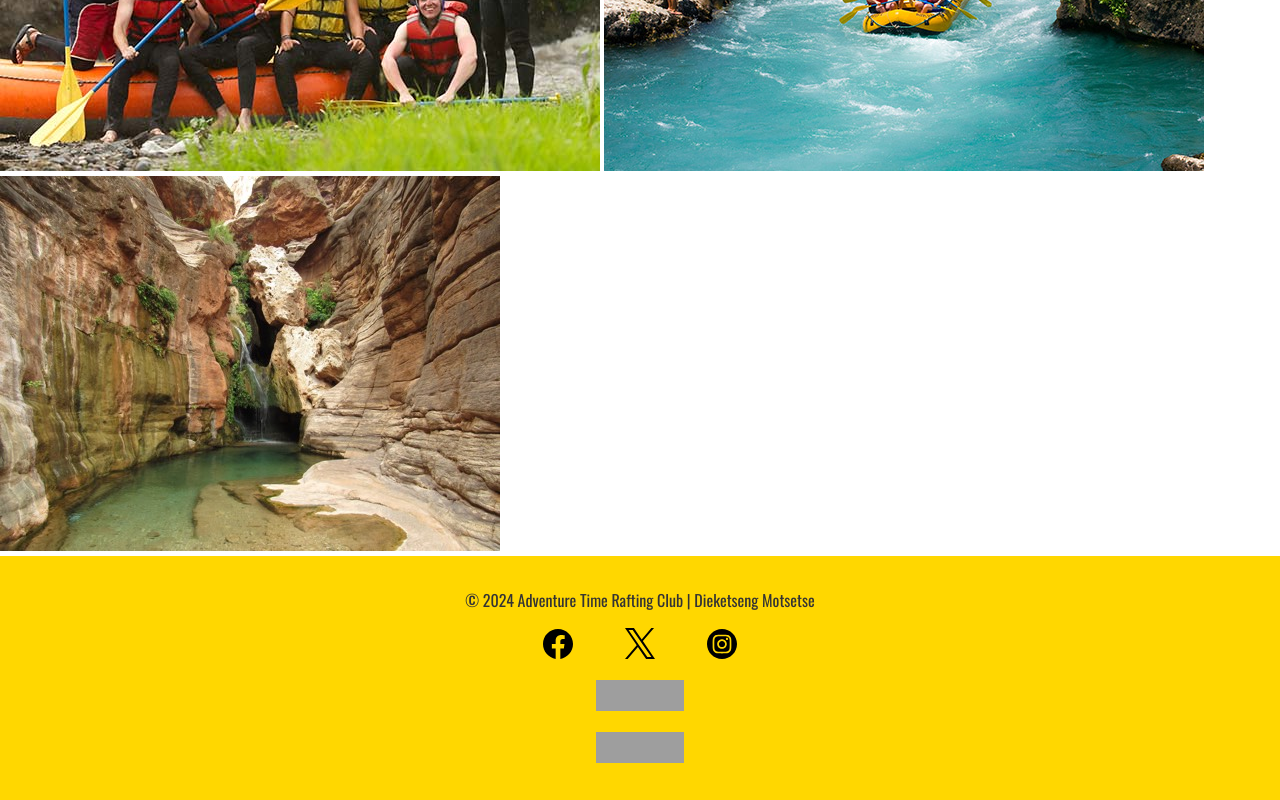
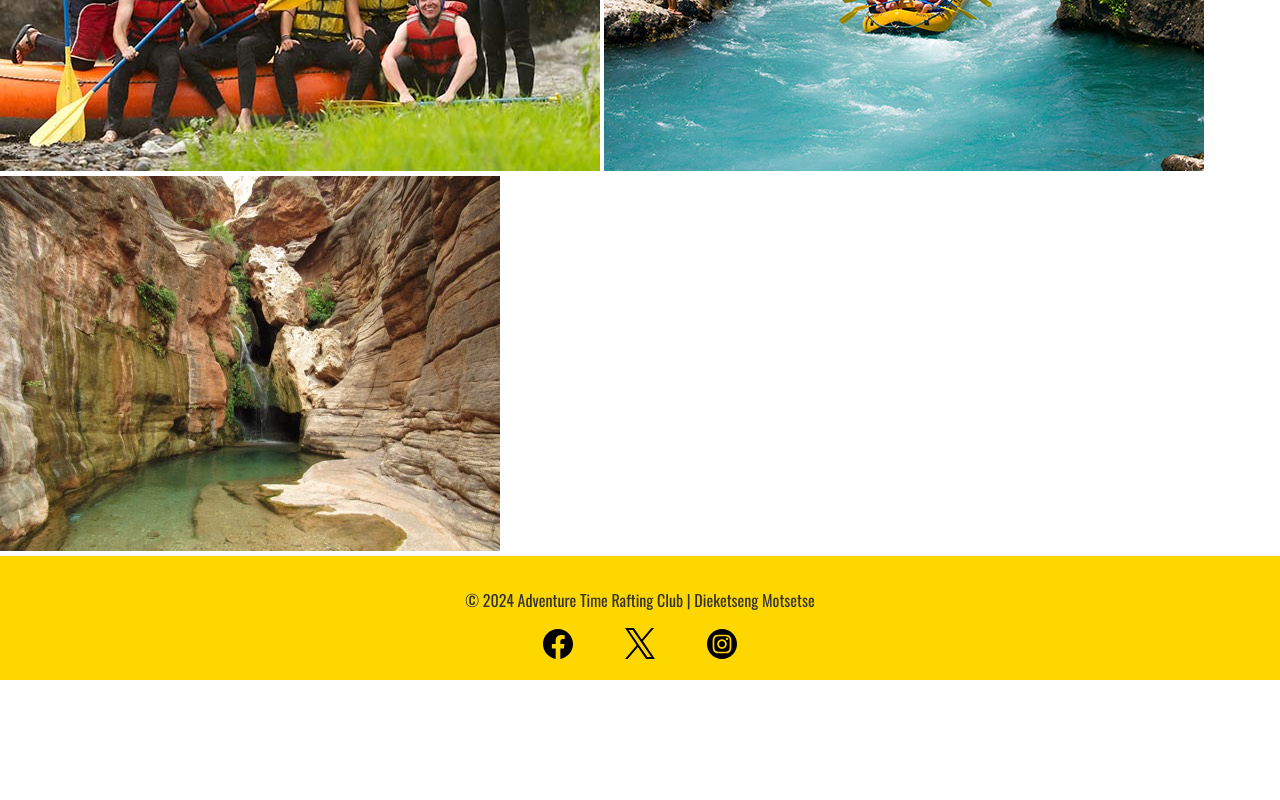
Before and after one commit to judybytes/wdd130, a plain HTML site: page wwr/about.html in a window 1280 px wide. Shown: the part 2469-3269 px from the top of the page. After the commit the page ends 3149 px from the top, so only its background shows below. Drawn offline with nearby package versions, Linux system fonts and the light colour scheme; grey boxes are pictures that could not be loaded.

Commit message:
made changes to about us page

```diff
--- a/wwr/about.html
+++ b/wwr/about.html
@@ -64,16 +64,7 @@
                 <img src="images/instagram.svg" alt="Instagram">
             </a>
         </nav>
-        <p>
-            <a href="http://jigsaw.w3.org/css-validator/check/referer">
-                <img src="http://jigsaw.w3.org/css-validator/images/vcss" alt="Valid CSS!" class="css-validator">
-            </a>
-        </p>
-        <p>
-            <a href="http://jigsaw.w3.org/css-validator/check/referer">
-                <img src="http://jigsaw.w3.org/css-validator/images/vcss-blue" alt="Valid CSS!" class="css-validator">
-            </a>
-        </p>
+
     </footer>
 </body>
 </html>
--- a/wwr/styles/rafting.css
+++ b/wwr/styles/rafting.css
@@ -78,3 +78,5 @@ footer {
     width: 88px;
     height: 31px;
 }
+
+/* styles for about us page */
```
